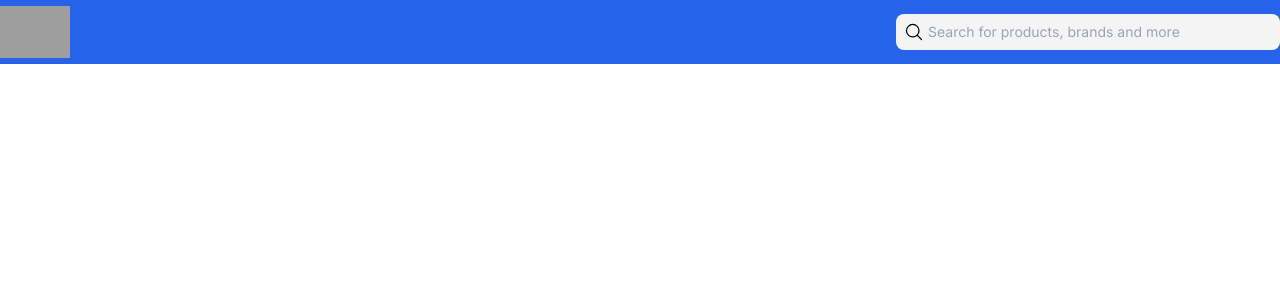
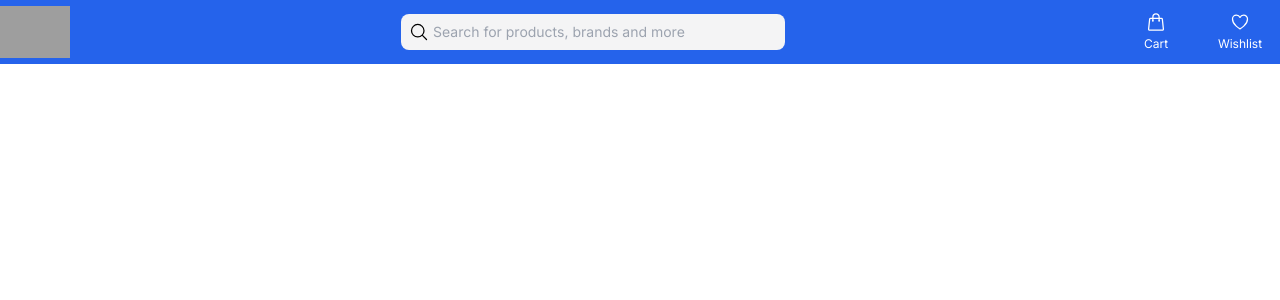
Before and after one commit to dibkb/profile-assignment, a Next.js app: page / in a window 1280 px wide. Shown: the top 300 px of the page. Built offline with nearby package versions, Linux system fonts and the light colour scheme; grey boxes are pictures that could not be loaded.

Commit message:
Navbar setup

```diff
--- /dev/null
+++ b/app/components/ui/Buttons/Cart.tsx
@@ -0,0 +1,14 @@
+"use client";
+import React from "react";
+import { CartICon } from "../svg/Cart";
+
+const Cart = () => {
+  return (
+    <div className="flex flex-col items-center justify-center py-1 gap-1 text-xs text-white cursor-pointer rounded-md w-20  hover:bg-blue-500">
+      <CartICon className="size-5" />
+      <p>Cart</p>
+    </div>
+  );
+};
+
+export default Cart;
--- /dev/null
+++ b/app/components/ui/Buttons/Favourites.tsx
@@ -0,0 +1,11 @@
+import React from "react";
+import { Heart } from "../svg/Heart";
+
+export const Favourites = () => {
+  return (
+    <div className="flex flex-col items-center gap-1 text-xs text-white cursor-pointer rounded-md w-20 justify-center hover:bg-blue-500">
+      <Heart className="size-5" />
+      <p>Wishlist</p>
+    </div>
+  );
+};
--- a/app/components/ui/Navbar.tsx
+++ b/app/components/ui/Navbar.tsx
@@ -1,6 +1,8 @@
 /* eslint-disable @next/next/no-img-element */
 import React from "react";
 import { MagnifyingGlass } from "./svg/Magnifying";
+import Cart from "./Buttons/Cart";
+import { Favourites } from "./Buttons/Favourites";
 export const Navbar = () => {
   return (
     <main className="bg-blue-600 h-16">
@@ -10,6 +12,7 @@ export const Navbar = () => {
           alt=""
           width={70}
         />
+        {/* middle */}
         <div className="bg-zinc-100 flex rounded-lg w-96 px-2 py-1 items-center gap-1 h-9">
           <MagnifyingGlass className="size-5" />
           <input
@@ -18,6 +21,11 @@ export const Navbar = () => {
             className="text-zinc-800 flex-grow bg-transparent !outline-none text-sm"
           />
         </div>
+        {/* right */}
+        <div className="flex gap-1">
+          <Cart />
+          <Favourites />
+        </div>
       </div>
     </main>
   );
--- /dev/null
+++ b/app/components/ui/svg/Cart.tsx
@@ -0,0 +1,22 @@
+import { SvgProps } from "@/types/svg";
+import React from "react";
+
+export const CartICon = (props: SvgProps) => {
+  return (
+    <svg
+      xmlns="http://www.w3.org/2000/svg"
+      fill="none"
+      viewBox="0 0 24 24"
+      strokeWidth={1.5}
+      stroke="currentColor"
+      className="size-6"
+      {...props}
+    >
+      <path
+        strokeLinecap="round"
+        strokeLinejoin="round"
+        d="M15.75 10.5V6a3.75 3.75 0 1 0-7.5 0v4.5m11.356-1.993 1.263 12c.07.665-.45 1.243-1.119 1.243H4.25a1.125 1.125 0 0 1-1.12-1.243l1.264-12A1.125 1.125 0 0 1 5.513 7.5h12.974c.576 0 1.059.435 1.119 1.007ZM8.625 10.5a.375.375 0 1 1-.75 0 .375.375 0 0 1 .75 0Zm7.5 0a.375.375 0 1 1-.75 0 .375.375 0 0 1 .75 0Z"
+      />
+    </svg>
+  );
+};
--- /dev/null
+++ b/app/components/ui/svg/Heart.tsx
@@ -0,0 +1,22 @@
+import { SvgProps } from "@/types/svg";
+import React from "react";
+
+export const Heart = (props: SvgProps) => {
+  return (
+    <svg
+      xmlns="http://www.w3.org/2000/svg"
+      fill="none"
+      viewBox="0 0 24 24"
+      strokeWidth={1.5}
+      stroke="currentColor"
+      className="size-4"
+      {...props}
+    >
+      <path
+        strokeLinecap="round"
+        strokeLinejoin="round"
+        d="M21 8.25c0-2.485-2.099-4.5-4.688-4.5-1.935 0-3.597 1.126-4.312 2.733-.715-1.607-2.377-2.733-4.313-2.733C5.1 3.75 3 5.765 3 8.25c0 7.22 9 12 9 12s9-4.78 9-12Z"
+      />
+    </svg>
+  );
+};
```
